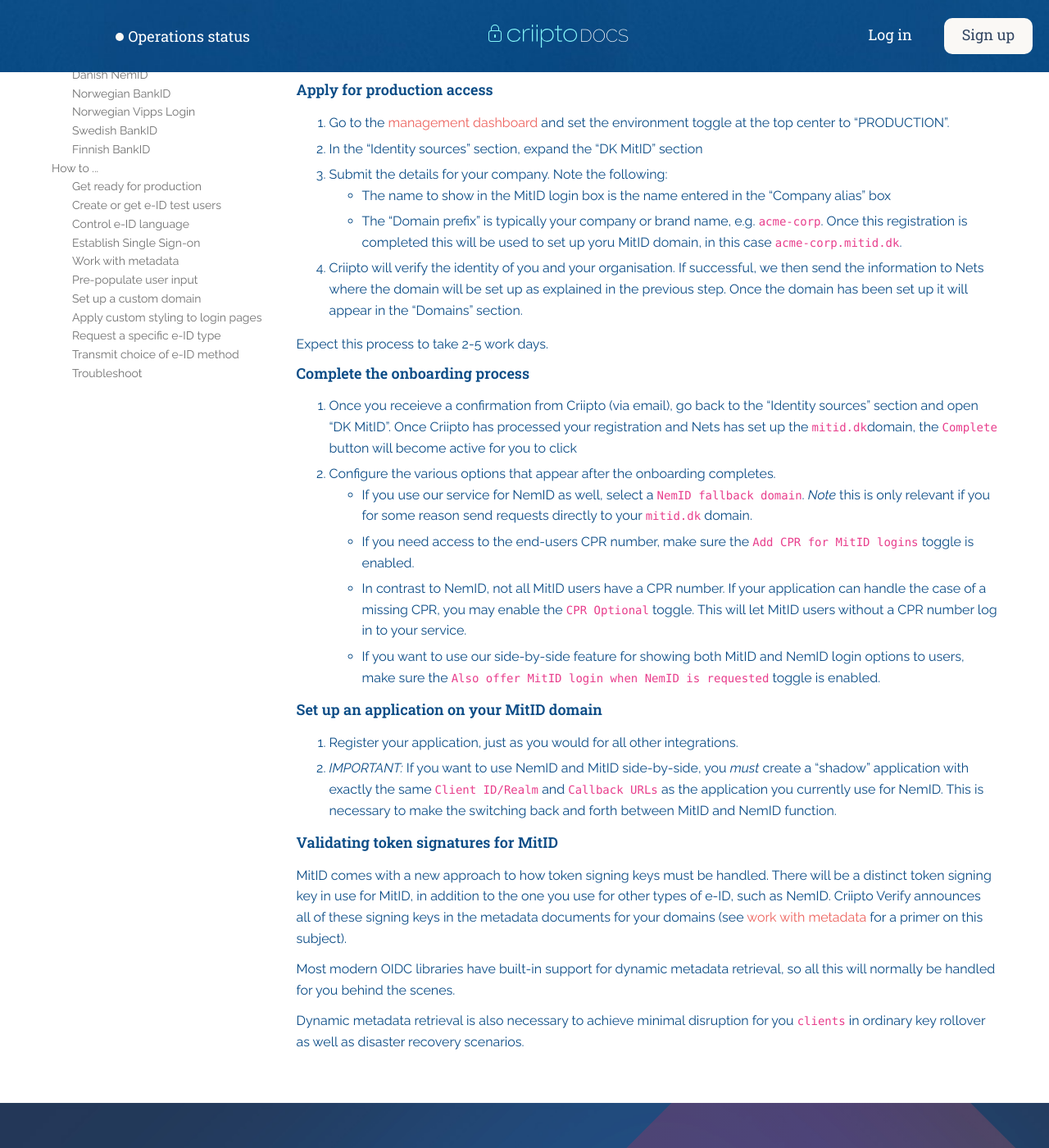
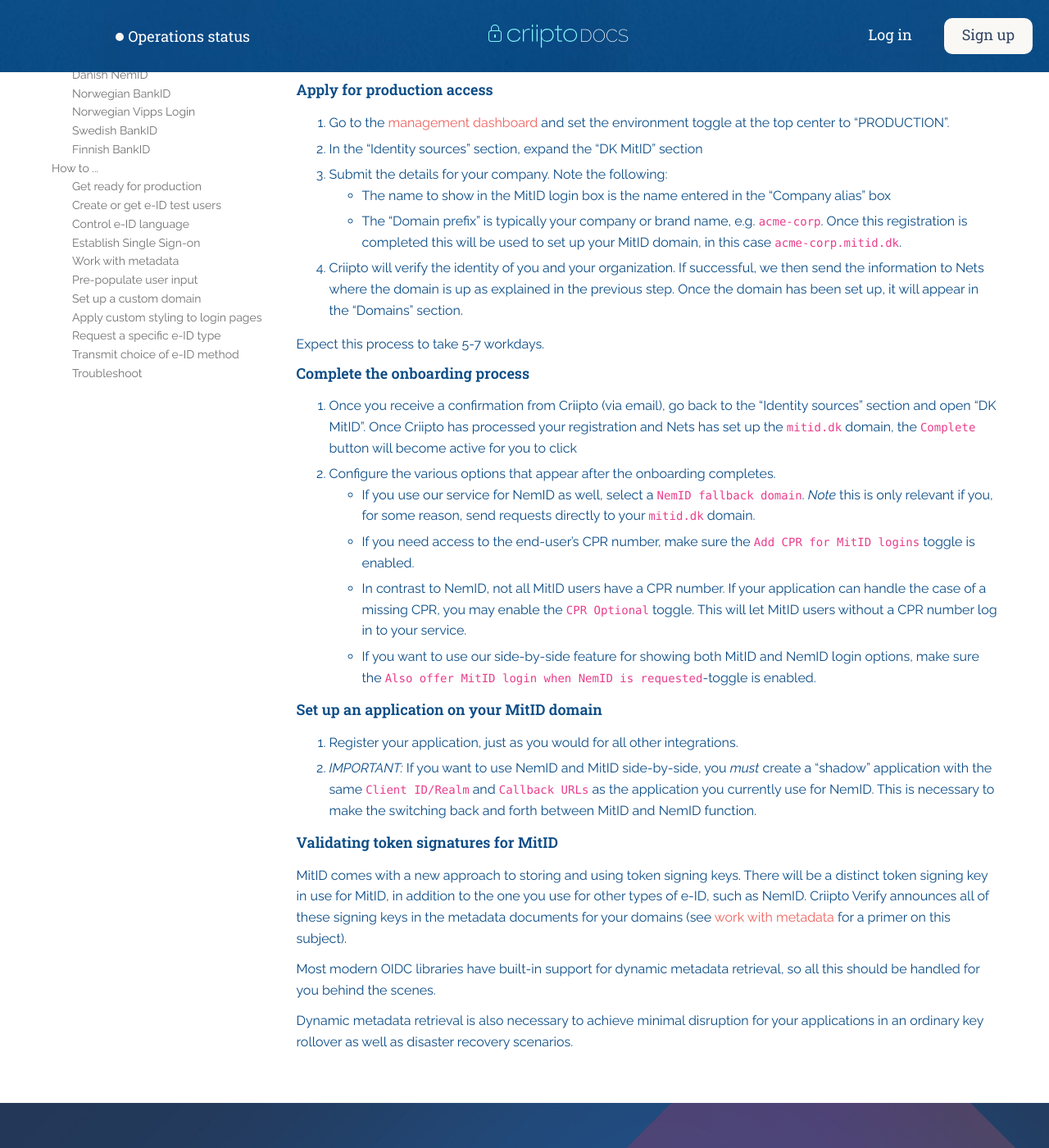
Before and after one commit to criipto/docs-old, a Jekyll site: the page built from eid-specifics/order-dk-mitid.md, in a window 1280 px wide and 1400 px high, scrolled down 669 px. Shown: the whole window at 82% size. Built offline with Jekyll 4.4.1, drawn with Linux system fonts in a browser that asks for light colours; some web fonts are replaced; some of the changed text lies outside the part shown.

Commit message:
Spelling and grammar fixes

```diff
--- a/_includes/snippets/mitid-onboard-complete.md
+++ b/_includes/snippets/mitid-onboard-complete.md
@@ -1,19 +1,19 @@
 ### Complete the onboarding process
-1. Once you receieve a confirmation from Criipto (via email), go back to the "Identity sources" section and open "DK MitID". Once Criipto has processed your registration and Nets has set up the `mitid.dk`domain, the `Complete` button will become active for you to click
+1. Once you receive a confirmation from Criipto (via email), go back to the "Identity sources" section and open "DK MitID". Once Criipto has processed your registration and Nets has set up the `mitid.dk` domain, the `Complete` button will become active for you to click
 2. Configure the various options that appear after the onboarding completes.
-    - If you use our service for NemID as well, select a `NemID fallback domain`. *Note* this is only relevant if you for some reason send requests directly to your `mitid.dk` domain.
-    - If you need access to the end-users CPR number, make sure the `Add CPR for MitID logins` toggle is enabled.
+    - If you use our service for NemID as well, select a `NemID fallback domain`. *Note* this is only relevant if you, for some reason, send requests directly to your `mitid.dk` domain.
+    - If you need access to the end-user's CPR number, make sure the `Add CPR for MitID logins` toggle is enabled.
     - In contrast to NemID, not all MitID users have a CPR number. If your application can handle the case of a missing CPR, you may enable the `CPR Optional` toggle. This will let MitID users without a CPR number log in to your service.
-    - If you want to use our side-by-side feature for showing both MitID and NemID login options to users, make sure the `Also offer MitID login when NemID is requested` toggle is enabled.
+    - If you want to use our side-by-side feature for showing both MitID and NemID login options, make sure the `Also offer MitID login when NemID is requested`-toggle is enabled.
 
 ### Set up an application on your MitID domain
  1. Register your application, just as you would for all other integrations.
- 2. *IMPORTANT:* If you want to use NemID and MitID side-by-side, you *must* create a "shadow" application with exactly the same `Client ID/Realm` and `Callback URLs` as the application you currently use for NemID. This is necessary to make the switching back and forth between MitID and NemID function.
+ 2. *IMPORTANT:* If you want to use NemID and MitID side-by-side, you *must* create a "shadow" application with the same `Client ID/Realm` and `Callback URLs` as the application you currently use for NemID. This is necessary to make the switching back and forth between MitID and NemID function.
 
 
 ### Validating token signatures for MitID
-MitID comes with a new approach to how token signing keys must be handled. There will be a distinct token signing key in use for MitID, in addition to the one you use for other types of e-ID, such as NemID. Criipto Verify announces all of these signing keys in the metadata documents for your domains (see [work with metadata](/how-to/work-with-metadata) for a primer on this subject).
+MitID comes with a new approach to storing and using token signing keys. There will be a distinct token signing key in use for MitID, in addition to the one you use for other types of e-ID, such as NemID. Criipto Verify announces all of these signing keys in the metadata documents for your domains (see [work with metadata](/how-to/work-with-metadata) for a primer on this subject).
 
-Most modern OIDC libraries have built-in support for dynamic metadata retrieval, so all this will normally be handled for you behind the scenes.
+Most modern OIDC libraries have built-in support for dynamic metadata retrieval, so all this should be handled for you behind the scenes.
 
-Dynamic metadata retrieval is also necessary to achieve minimal disruption for you `clients` in ordinary key rollover as well as disaster recovery scenarios.
+Dynamic metadata retrieval is also necessary to achieve minimal disruption for your applications in an ordinary key rollover as well as disaster recovery scenarios.
--- a/eid-specifics/order-dk-mitid.md
+++ b/eid-specifics/order-dk-mitid.md
@@ -8,7 +8,7 @@
 
 {% iconnote info %}
 
-**MitID is expected to go live in mid August 2021**
+**MitID is expected to go live in mid-August 2021**
 
 The first person to be issued a MitID is planned for mid August 2021. All the holders of NemID will then be migrated
 gradually to MitID during the following 6-9 months.
@@ -19,15 +19,15 @@
 
 ### Prerequisites for setting up an agreement
 
-In order to use MitID in production, your company must registered in the the EU and have an EU VAT Id.
+To use MitID in production, your company must be registered in the EU and have an EU VAT Id.
 
 ### MitID terms of service
 
-In addition to the genral [Criipto terms of service](https://criipto.com/legal/tos/) you must also accept the [MitID specific terms](https://criipto.com/legal/mitid/tos)
+In addition to the general [Criipto terms of service](https://criipto.com/legal/tos/) you must also accept the [MitID specific terms](https://criipto.com/legal/mitid/tos)
 
 ### UX requirements
 
-With MitID you will be using a hosted MitID page at Criipto. The page may be styled to you liking, but some requirements must be
+With MitID you will be using a hosted MitID page at Criipto. The page may be styled to your liking, but some requirements must be
 observed.
 
 Please [see the UX reqirements](/eid-specifics/mitid-ux-reqs) to make sure you comply.
@@ -39,9 +39,9 @@
 2. In the "Identity sources" section, expand the "DK MitID" section
 3. Submit the details for your company. Note the following:
   - The name to show in the MitID login box is the name entered in the "Company alias" box
-  - The "Domain prefix" is typically your company or brand name, e.g. `acme-corp`. Once this registration is completed this will be used to set up yoru MitID domain, in this case `acme-corp.mitid.dk`.
-4. Criipto will verify the identity of you and your organisation. If successful, we then send the information to Nets where the domain will be set up as explained in the previous step. Once the domain has been set up it will appear in the "Domains" section.
+  - The "Domain prefix" is typically your company or brand name, e.g. `acme-corp`. Once this registration is completed this will be used to set up your MitID domain, in this case `acme-corp.mitid.dk`.
+4. Criipto will verify the identity of you and your organization. If successful, we then send the information to Nets where the domain is up as explained in the previous step. Once the domain has been set up, it will appear in the "Domains" section.
 
-Expect this process to take 2-5 work days.
+Expect this process to take 5-7 workdays.
 
 {% include snippets/mitid-onboard-complete.md %}
```
Also changed, not shown: eid-specifics/mitid-ux-reqs.md (+6 -6 lines), getting-started/dk-mitid.md (+5 -5 lines).
